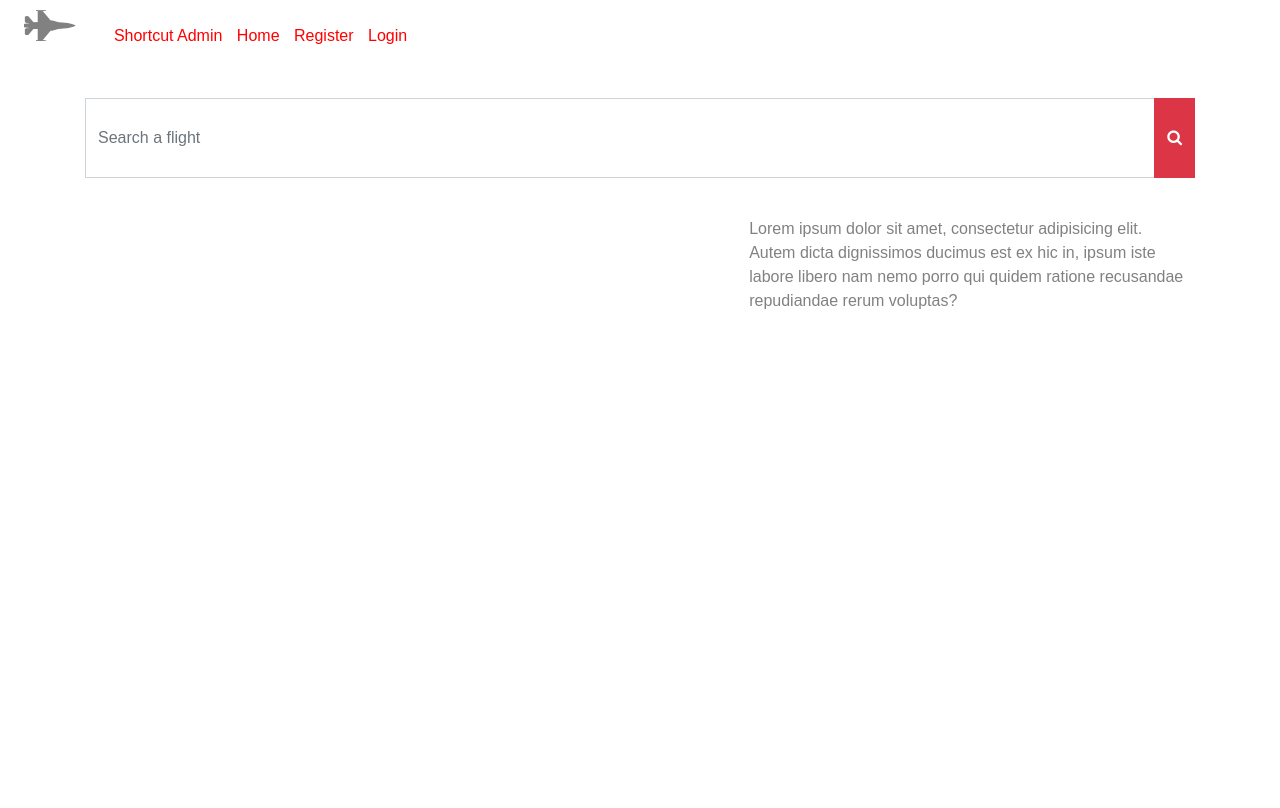
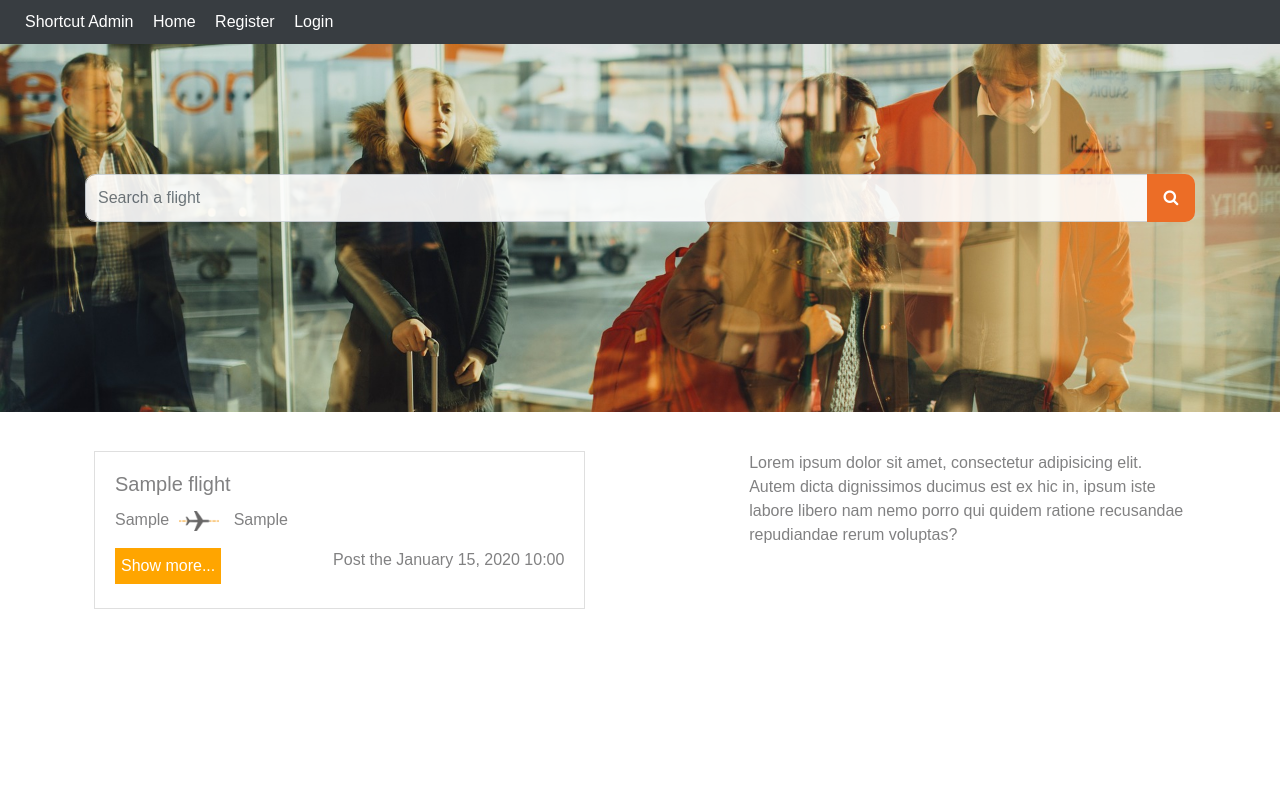
Before and after one commit to CrackjY/air-base, a PHP site: template templates/front/home.html.twig in a window 1280 px wide. Shown: the top 808 px of the page. Before the commit the page ends 309 px from the top, so only its background shows below. Run offline with PHP 8.4, Linux system fonts and the light colour scheme; the template is opened without the code that fills it: most values are stand-ins (such as "Sample title", 1, 10 or a date in 2020); some libraries are stand-ins or nearby versions.

Commit message:
search engine

```diff
--- a/assets/css/style.css
+++ b/assets/css/style.css
@@ -4,28 +4,28 @@ html, body {
     color: #818182;
 }
 nav.front {
+    background: #383d41;
+    padding: 10px;
 }
 nav.back a, nav.front a {
-    color: red;
-    font-size: 16px;
 }
 nav.front a {
-    margin-left: 10px;
+    color: white;
+    margin-left: 15px;
 }
-
 /* USER */
 nav.front > .profile {
     float: right;
-    margin-top: 30px;
+    margin-top: -6px;
 }
 nav.front > .profile > ul, nav > .profile > ul > li > ul {
     list-style-type: none;
-    margin-right: 50px;
+    margin: 5px 50px 0 0;
     z-index: 20;
 }
-.profile > ul > li > ul {
+nav.front .profile > ul > li > ul {
     position: absolute;
-    right: -2em;
+    list-style: none;
     background: #6c757d;
     box-shadow: 2px 2px 2px #a9a3a3;
     border: solid 2px #ececec;
@@ -33,12 +33,14 @@ nav.front > .profile > ul, nav > .profile > ul > li > ul {
     display: none;
     padding-left: 0;
     margin-top: 4px;
+    z-index: 20;
+    width: 110px;
 }
 .profile > ul > li > ul a {
     color: white;
 }
 .profile > ul > li > ul > li {
-    padding: 0 23px 3px 29px;
+    padding: 0 18px 0px 0px;
 }
 .profile > ul > li > ul > li:hover {
     cursor: pointer;
@@ -52,7 +54,7 @@ nav.front > .profile > ul, nav > .profile > ul > li > ul {
     text-decoration: none;
 }
 .li-pseudo {
-    color: #dc3545;
+    color: white;
     cursor: pointer;
 }
 .profile > ul > li > ul > li:hover:first-child {
@@ -74,8 +76,8 @@ nav.front > .profile > ul, nav > .profile > ul > li > ul {
 .login{
     border: solid 1px #a0a08d75;
     width: 40%;
-    margin:auto;
-    margin-top: 15%;
+    margin: auto;
+    margin-top: 7%;
     height: 22em;
     padding: 50px;
 }
@@ -123,9 +125,6 @@ nav.front > .profile > ul, nav > .profile > ul > li > ul {
     font-style: italic;
     opacity: .9;
 }
-input[type="search"] {
-    border-radius: 0;
-}
 select {
     border-radius: 0;
 }
@@ -169,7 +168,7 @@ select {
     color: white;
 }
 img.airplane-icon {
-    width: 20px;
+    width: 40px;
     margin: 0 10px 0 10px;
 }
 .block-new input {
@@ -250,23 +249,37 @@ input[type=checkbox].input-checkbox {
 }
 /* front home */
 .landing-div {
-/*    background: #adb5bd;
-    height: 300px;
-    width: 100%;*/
+    background-image: url(../imgs/landing.jpg);
+    height: 23em;
+    background-position: center;
+    background-size: cover;
+    background-repeat: no-repeat;
 }
 /* front home search */
+.input-group>.custom-file .custom-file-input:focus~.custom-file-label, .input-group>.custom-select:focus, .input-group>.form-control:focus {
+     z-index: 0;
+}
 .wrapper-search-form {
-    margin-top: 50px;
+    padding-top: 130px;
 }
 .wrapper-search-form form .input-group input[type="search"] {
-    height: 5em;
+    height: 3em;
+    border-radius: 10px;
+    opacity: 0.9;
+}
+.btn-search {
+    width: 3em;
+    background: #ec6d26;
+    color: white;
+    border-radius: 10px;
+    margin-left: -10px;
 }
 .cards-xysn {
     width: 100%;
     height: 60em;
     display: flex;
     padding: 9px;
-    overflow: auto;
+   /* overflow: auto;*/
    /* border: solid 0.5px darkgrey;*/
 }
 .block-front-flight {
@@ -279,3 +292,34 @@ input[type=checkbox].input-checkbox {
 .form-row label  {
     margin-left: 2px;
 }
+.btn-show-more {
+    background: orange;
+    color:white;
+    padding: 5px;
+}
+.btn-show-more:hover {
+    background: orange;
+    color:white;
+    padding: 5px;
+}
+.block-circle-home {
+    display: flex;
+}
+div.circle-1 {
+    height: 10px;
+    width: 10px;
+    background: grey;
+    border-radius: 100%;
+}
+div.circle-2 {
+    height: 10px;
+    width: 10px;
+    background: grey;
+    border-radius: 100%;
+}
+div.circle-3 {
+    height: 10px;
+    width: 10px;
+    background: grey;
+    border-radius: 100%;
+}
--- a/config/Routing.php
+++ b/config/Routing.php
@@ -16,6 +16,11 @@ class Routing extends Instance
 
         if (isset($_GET['page'])) {
             switch ($_GET['page']) {
+                // Front
+                case 'flights/search';
+                    $this->frontController->searchAction();
+                    exit;
+
                 // Security
                 case 'register';
                     $this->securityController->registerAction();
--- a/js_feature/front/flight/list.js
+++ b/js_feature/front/flight/list.js
@@ -1,3 +1,4 @@
+/*
 (() => {
 	let renderer;
 	let flights = [];
@@ -13,9 +14,9 @@
 				        <div class="card w-75 flight-card mb-4">
 				            <div class="card-body">
 				                <h5 class="card-title">${flight.name }</h5>
-				                <p class="card-text">${flight.departure_city } <img class="airplane-icon" src="assets/imgs/airplane-icon.png"> ${flight.arrival_city }</p>
+				                <p class="card-text">${flight.departure_city } <img class="airplane-icon" src="assets/imgs/vol_icon.png"> ${flight.arrival_city }</p>
 				                <p class="card-text float-right">Post the ${flight.date}</p>
-				                <a href="#" class="btn btn-danger">Show more...</a>
+				                <a href="#" class="btn btn-show-more">Show more...</a>
 				            </div>
 				        </div>
 			        </div>
@@ -25,11 +26,14 @@
 
 				document.querySelector(".btn-search").addEventListener('click', (e) => {
 					e.preventDefault();
-					console.log(document.querySelector("input[type=search]").value);
 
-					console.log(flights);
+					const inputSearch = document.querySelector("input[type=search]").value;
+					const cards = document.querySelectorAll('.card');
+					flights.forEach((flight) => {
+
+					});
 				});
 			})
 			.catch(error => console.error('error : ', error));
 	}
-})();
+})();*/
--- a/src/Controller/Front/FrontController.php
+++ b/src/Controller/Front/FrontController.php
@@ -10,6 +10,7 @@ class FrontController extends Controller
     {
         $this->render('front/home.html.twig', [
             'msg' => $this->flash->unsetMessage('authenticationSuccess'),
+            'flights' => $this->flightModel->listingWithPilotAndAirplaneFront(),
         ]);
     }
 
@@ -19,5 +20,8 @@ class FrontController extends Controller
     }
 
     public function searchAction() {
+        $this->render('front/search_result.html.twig', [
+            'flights' => $this->flightModel->searchByTerm($this->post('flightSearch'))
+        ]);
     }
 }
--- a/src/Model/FlightModel.php
+++ b/src/Model/FlightModel.php
@@ -123,9 +123,10 @@ class FlightModel extends Model
             INNER JOIN city AS city2 ON city2.id = flight.arrival_city_id
             INNER JOIN pilot AS p ON p.id = flight.pilot_id
             INNER JOIN airplane AS a ON a.id = flight.airplane_id
-            LIKE %?%
+            WHERE flight.name
+            LIKE ?
         ');
-        $sql->execute([$term]);
+        $sql->execute(array('%'.$term.'%'));
 
         return $sql->fetchAll(\PDO::FETCH_ASSOC);
     }
--- a/templates/front/home.html.twig
+++ b/templates/front/home.html.twig
@@ -1,13 +1,22 @@
 {% extends 'layout.html.twig' %}
 
-{% block search %}
+{% block content %}
     {% include 'security/message.html.twig' %}
-    {% include 'front/includes/search.html.twig' %}
-{% endblock search %}
-
-{% block content %}
     <div class="cards-xysn">
-        <div class="block-front-flight"></div>
+        <div class="block-front-flight">
+            {% for flight in flights %}
+                <div class="row-card">
+                    <div class="card w-75 flight-card mb-4">
+                        <div class="card-body">
+                            <h5 class="card-title">{{ flight.name }}</h5>
+                            <p class="card-text">{{ flight.departure_city }}<img class="airplane-icon" src="assets/imgs/vol_icon.png"> {{ flight.arrival_city }}</p>
+                            <p class="card-text float-right">Post the {{ flight.date | date }}</p>
+                            <a href="#" class="btn btn-show-more">Show more...</a>
+                        </div>
+                    </div>
+                </div>
+            {% endfor %}
+        </div>
         <div class="test--">Lorem ipsum dolor sit amet, consectetur adipisicing elit. Autem dicta dignissimos ducimus est ex hic in, ipsum iste labore libero nam nemo porro qui quidem ratione recusandae repudiandae rerum voluptas?</div>
     </div>
 {% endblock content %}
--- a/templates/front/includes/landing.html.twig
+++ b/templates/front/includes/landing.html.twig
@@ -1 +1,3 @@
-<div class="landing-div"></div>
+<div class="landing-div">
+    {% include 'front/includes/search.html.twig' %}
+</div>
--- a/templates/front/includes/nav.html.twig
+++ b/templates/front/includes/nav.html.twig
@@ -1,5 +1,4 @@
 <nav class="front">
-    <i class="fa fa-fighter-jet fa-3x ml-4 mr-4" aria-hidden="true"></i>
     <a class="" href="/air-base/?page=admin">Shortcut Admin</a>
     <a class="" href="/air-base/">Home</a>
     {% if session.pseudo is not defined %}
@@ -30,3 +29,4 @@
     </div>
     {% endif %}
 </nav>
+{% include 'front/includes/landing.html.twig' %}
--- a/templates/front/includes/search.html.twig
+++ b/templates/front/includes/search.html.twig
@@ -1,9 +1,9 @@
-<div class="wrapper-search-form">
-    <form class="form" method="POST">
+<div class="container wrapper-search-form">
+    <form class="form" method="POST" action="/air-base/?page=flights/search">
         <div class="input-group">
             <input type="search" class="form-control" name="flightSearch" placeholder="Search a flight" aria-label="Search a flight">
             <div class="input-group-append">
-                <button class="btn btn-danger btn-search" type="submit"><i class='fa fa-search'></i></button>
+                <button class="btn btn-search" type="submit"><i class='fa fa-search'></i></button>
             </div>
         </div>
     </form>
--- a/templates/layout.html.twig
+++ b/templates/layout.html.twig
@@ -13,16 +13,7 @@
 			{% include 'front/includes/nav.html.twig' %}
         {% endblock header %}
 
-		<div class="landing-search">
-			{% block landing %}
-			{% endblock landing %}
-		</div>
-
 		<div class="container">
-
-			{% block search %}
-			{% endblock search %}
-
 			<div class="content">
 				{% block content %}
 				{% endblock content %}
```
Also changed, not shown: templates/front/search_result.html.twig (added, +18 -0 lines), assets/imgs/landing.jpg, assets/imgs/vol_icon.png (added). Lines whose indentation alone changed are shown as unchanged.
